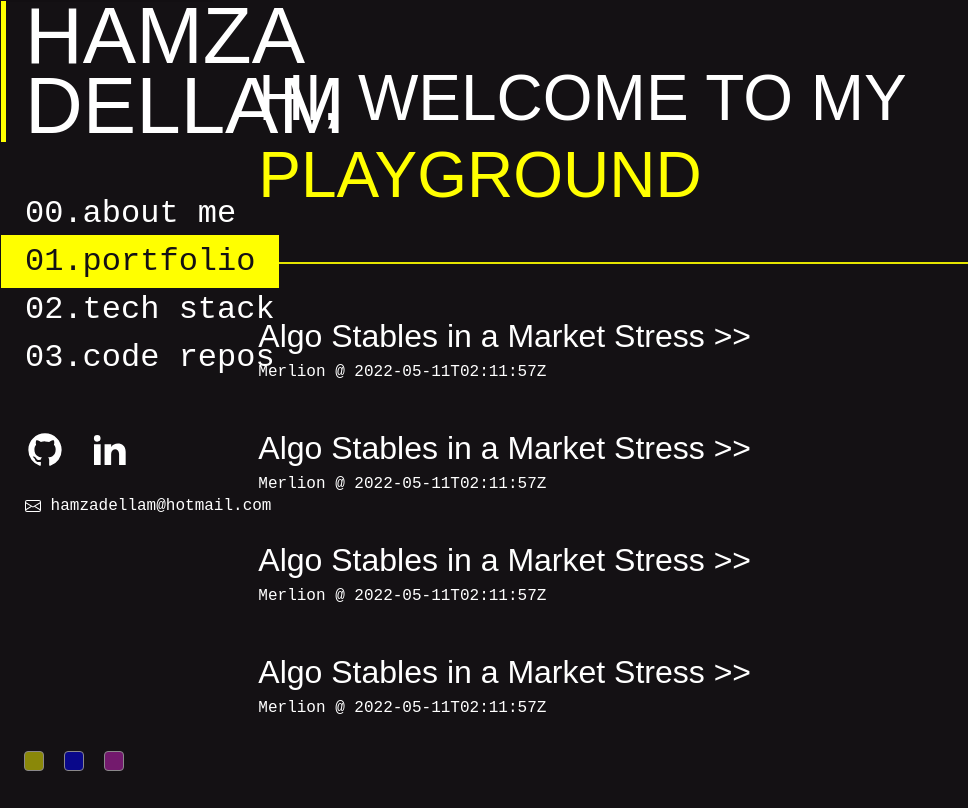
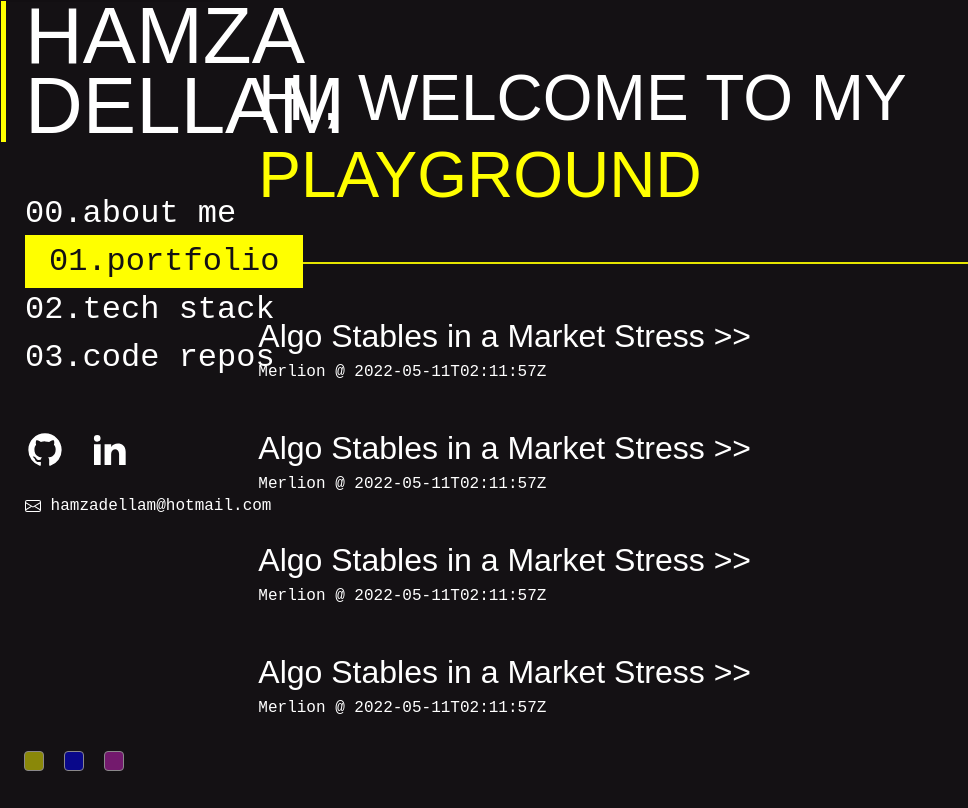
Before and after one commit to HamzaDLM/hdlm_portfolio, a Vue app: page /hdlm_portfolio/portfolio in a window 1280 px wide. Shown: the whole page, without its empty margins (0-968 px from the left). Built offline with nearby package versions, Linux system fonts and the light colour scheme.

Commit message:
fix urls

```diff
--- a/src/views/layouts/layoutSection.vue
+++ b/src/views/layouts/layoutSection.vue
@@ -64,11 +64,18 @@ export default {
               >
             </li>
             <li class="litem">
+              <router-link to="/hdlm_portfolio/portfolio"
+                ><a :class="{ active: $route.name === 'Portfolio' }"
+                  >01.portfolio</a
+                ></router-link
+              >
+              <!--
               <a
                 :class="{ active: $route.name === 'Portfolio' }"
                 href="/hdlm_portfolio/portfolio"
                 >01.portfolio</a
               >
+              -->
             </li>
             <li class="litem">
               <a
```
